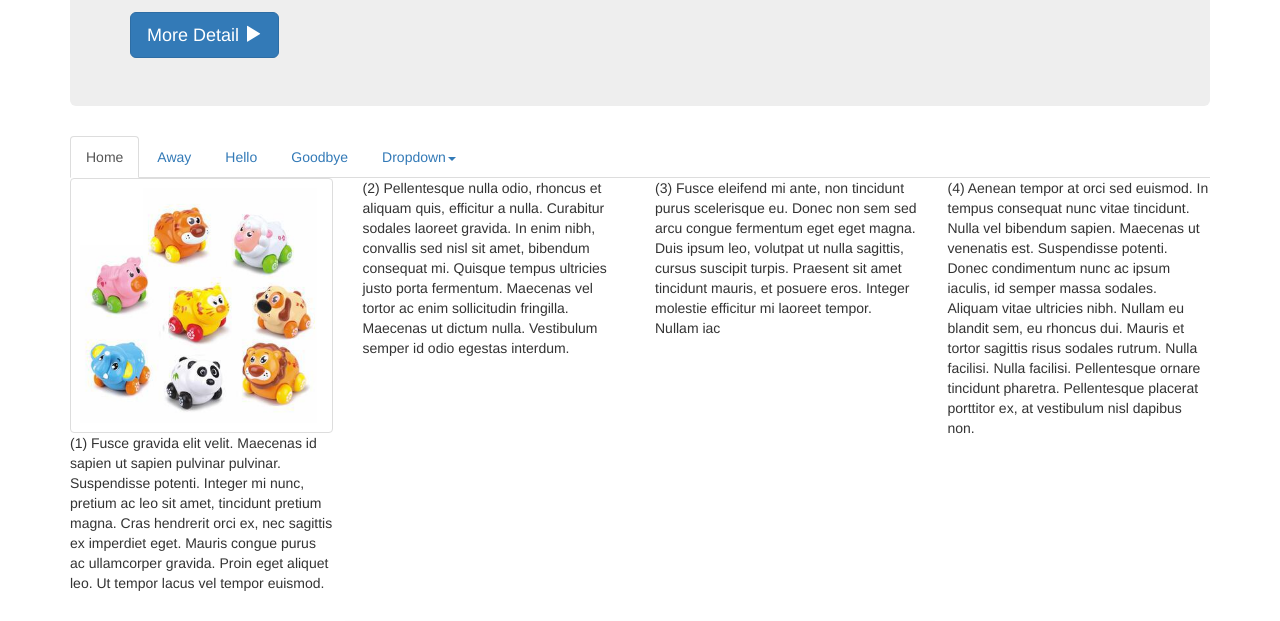
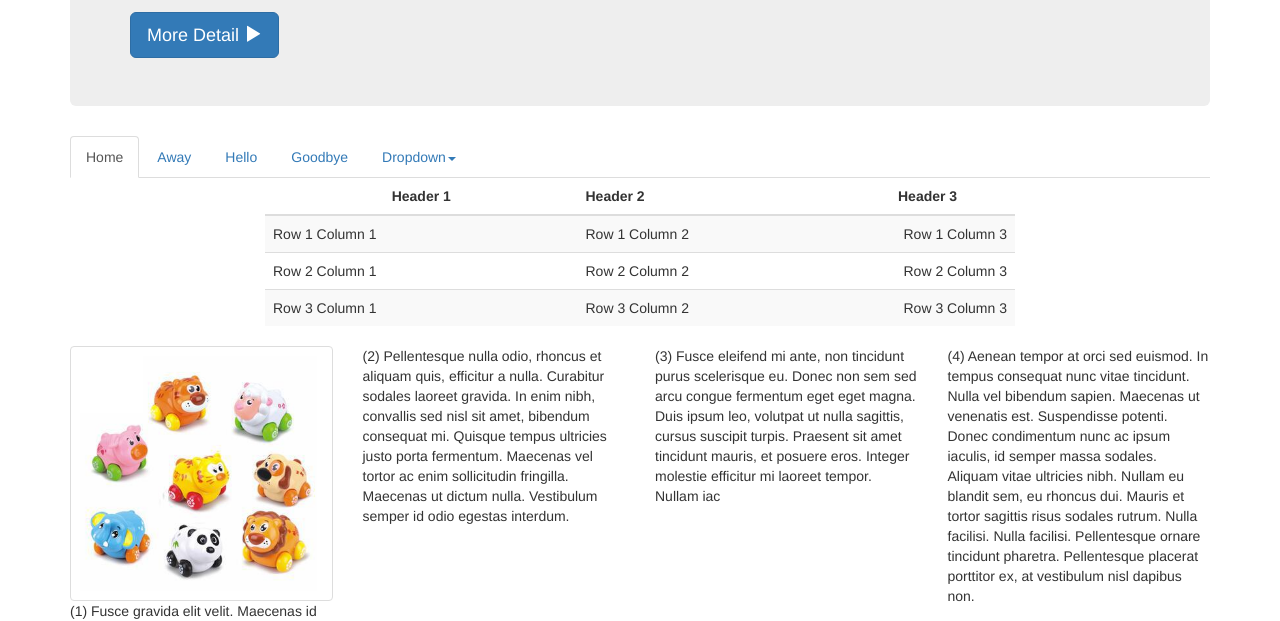
Before and after one commit to bluz71/step-by-step-bootstrap, a plain HTML site: page index.html in a window 1280 px wide. Shown: the part 180-801 px from the top of the page. Drawn offline with Linux system fonts and the light colour scheme.

Commit message:
Table and table styling.

```diff
--- a/index.html
+++ b/index.html
@@ -72,6 +72,36 @@
 
     <div class="container">
       <div class="row">
+        <div class="col-md-8 col-md-offset-2">
+          <table class="table table-striped table-hover">
+            <thead>
+              <tr>
+                <th class="text-center">Header 1</th>
+                <th>Header 2</th>
+                <th class="col-md-2">Header 3</th>
+              </tr>
+            </thead>
+            <tbody>
+              <tr>
+                <td>Row 1 Column 1</td>
+                <td>Row 1 Column 2</td>
+                <td class="text-right">Row 1 Column 3</td>
+              </tr>
+              <tr>
+                <td>Row 2 Column 1</td>
+                <td>Row 2 Column 2</td>
+                <td class="text-right">Row 2 Column 3</td>
+              </tr>
+              <tr>
+                <td>Row 3 Column 1</td>
+                <td>Row 3 Column 2</td>
+                <td class="text-right">Row 3 Column 3</td>
+              </tr>
+            </tbody>
+          </table>
+        </div>
+      </div>
+      <div class="row">
         <div class="col-xs-12 col-sm-12 col-md-6 col-lg-3">
           <img src="toys.jpg" class="img-responsive img-thumbnail">
           <p>(1) Fusce gravida elit velit. Maecenas id sapien ut sapien pulvinar
```
